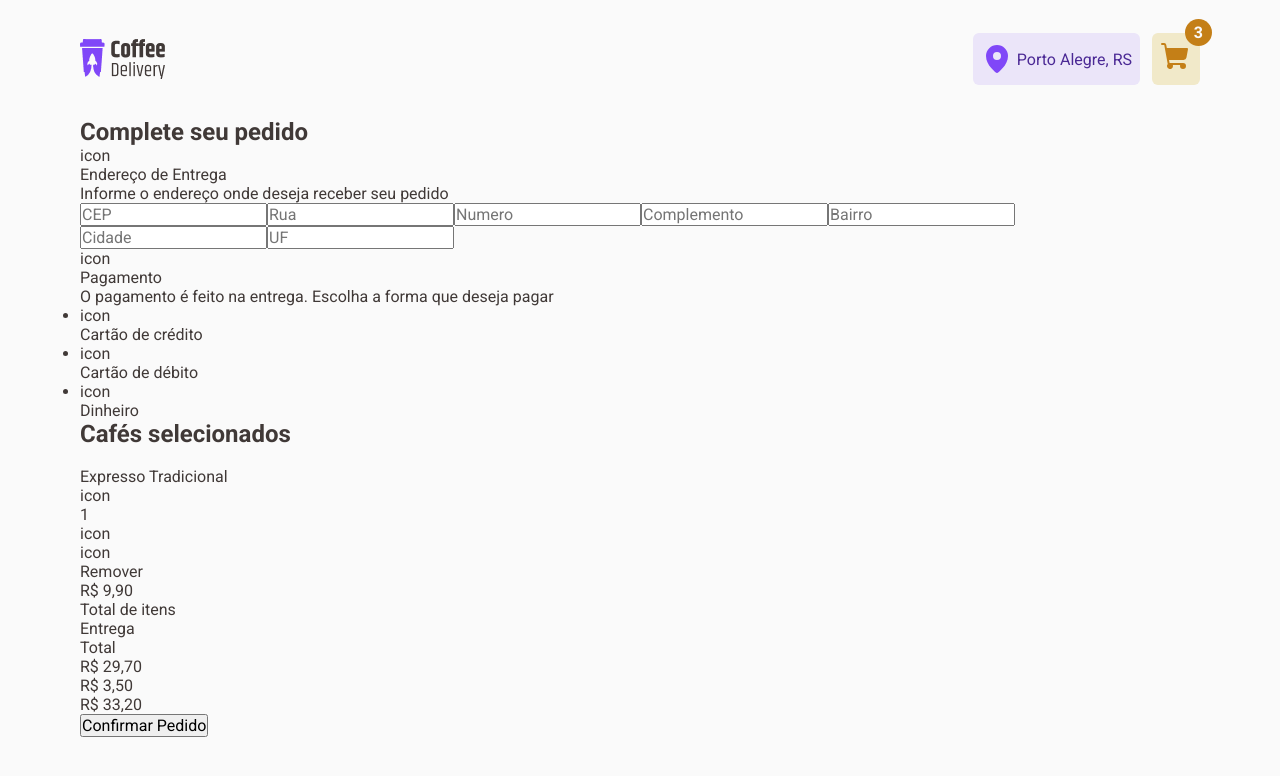
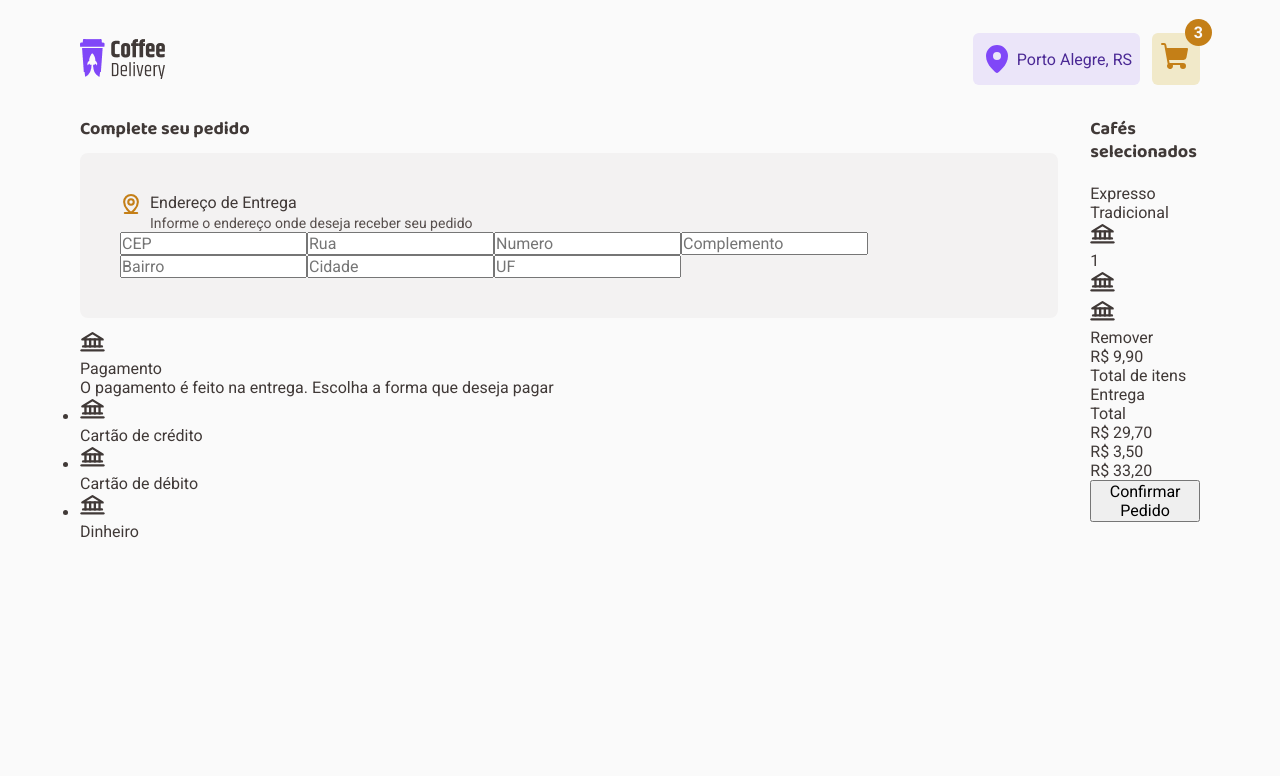
Before and after one commit to viniciusmartins1/react-coffee-delivery, a React (Vite) app: page /checkout in a window 1280 px wide. Shown: the top 776 px of the page. Built offline with nearby package versions, Linux system fonts and the light colour scheme.

Commit message:
style: stat checkout page style

```diff
--- a/package.json
+++ b/package.json
@@ -9,6 +9,7 @@
     "preview": "vite preview"
   },
   "dependencies": {
+    "moment": "^2.29.4",
     "phosphor-react": "^1.4.1",
     "react": "^18.2.0",
     "react-dom": "^18.2.0",
--- a/src/pages/Checkout/index.tsx
+++ b/src/pages/Checkout/index.tsx
@@ -1,18 +1,25 @@
-import { DefaultContainer } from "../Home/styles";
+import { MapPinLine, Money, CreditCard, Bank } from "phosphor-react";
+import {
+  CheckoutContainer,
+  SectionForm,
+  TitleSection,
+  DeliveryInfo,
+  FormContent,
+} from "./styles";
 
 export function Checkout() {
   return (
-    <DefaultContainer>
-      <section>
-        <h2>Complete seu pedido</h2>
-        <div>
-          <div>
-            <span>icon</span>
+    <CheckoutContainer>
+      <SectionForm>
+        <TitleSection>Complete seu pedido</TitleSection>
+        <FormContent>
+          <DeliveryInfo>
+            <MapPinLine size={22} weight="bold" />
             <div>
               <p>Endereço de Entrega</p>
               <p>Informe o endereço onde deseja receber seu pedido</p>
             </div>
-          </div>
+          </DeliveryInfo>
           <form action="">
             <input type="text" placeholder="CEP" />
             <input type="text" placeholder="Rua" />
@@ -22,10 +29,10 @@ export function Checkout() {
             <input type="text" placeholder="Cidade" />
             <input type="text" placeholder="UF" />
           </form>
-        </div>
+        </FormContent>
         <div>
           <div>
-            <span>icon</span>
+            <Bank size={25} weight="bold" />
             <div>
               <p>Pagamento</p>
               <p>
@@ -35,34 +42,34 @@ export function Checkout() {
           </div>
           <ul>
             <li>
-              <span>icon</span>
+              <Bank size={25} weight="bold" />
               <p>Cartão de crédito</p>
             </li>
             <li>
-              <span>icon</span>
+              <Bank size={25} weight="bold" />
               <p>Cartão de débito</p>
             </li>
             <li>
-              <span>icon</span>
+              <Bank size={25} weight="bold" />
               <p>Dinheiro</p>
             </li>
           </ul>
         </div>
-      </section>
+      </SectionForm>
       <section>
-        <h2>Cafés selecionados</h2>
+        <TitleSection>Cafés selecionados</TitleSection>
         <div>
           <img src="" alt="" />
           <div>
             <p>Expresso Tradicional</p>
             <div>
               <div>
-                <span>icon</span>
+                <Bank size={25} weight="bold" />
                 <p>1</p>
-                <span>icon</span>
+                <Bank size={25} weight="bold" />
               </div>
               <div>
-                <span>icon</span>
+                <Bank size={25} weight="bold" />
                 <p>Remover</p>
               </div>
             </div>
@@ -83,6 +90,6 @@ export function Checkout() {
         </div>
         <button>Confirmar Pedido</button>
       </section>
-    </DefaultContainer>
+    </CheckoutContainer>
   );
 }
--- a/src/pages/Checkout/styles.ts
+++ b/src/pages/Checkout/styles.ts
@@ -1 +1,48 @@
-import styled from 'styled-components'
+import styled from "styled-components";
+import { DefaultContainer } from "../Home/styles";
+
+export const CheckoutContainer = styled(DefaultContainer)`
+  display: flex;
+  gap: 32px;
+`;
+
+export const SectionForm = styled.section`
+  display: flex;
+  flex-direction: column;
+  gap: 12px;
+`;
+
+export const FormContent = styled.div`
+  padding: 40px;
+  background-color: ${({ theme }) => theme["gray-200"]};
+  border-radius: 8px;
+`;
+
+export const TitleSection = styled.h2`
+  font-size: 18px;
+  font-family: "Baloo 2";
+  line-height: 23.4px;
+  color: ${({ theme }) => theme["gray-800"]};
+`;
+
+export const DeliveryInfo = styled.div`
+  display: flex;
+  align-items: flex-start;
+  gap: 8px;
+
+  svg {
+    color: ${({ theme }) => theme["yellow-700"]};
+  }
+
+  p {
+    color: ${({ theme }) => theme["gray-800"]};
+    font-size: 16px;
+    line-height: 20.8px;
+  }
+
+  p + p {
+    color: ${({ theme }) => theme["gray-700"]};
+    font-size: 14px;
+    line-height: 18.2px;
+  }
+`;
```
Also changed, not shown: 1 other file (tests, documents, lock files or other folders).
